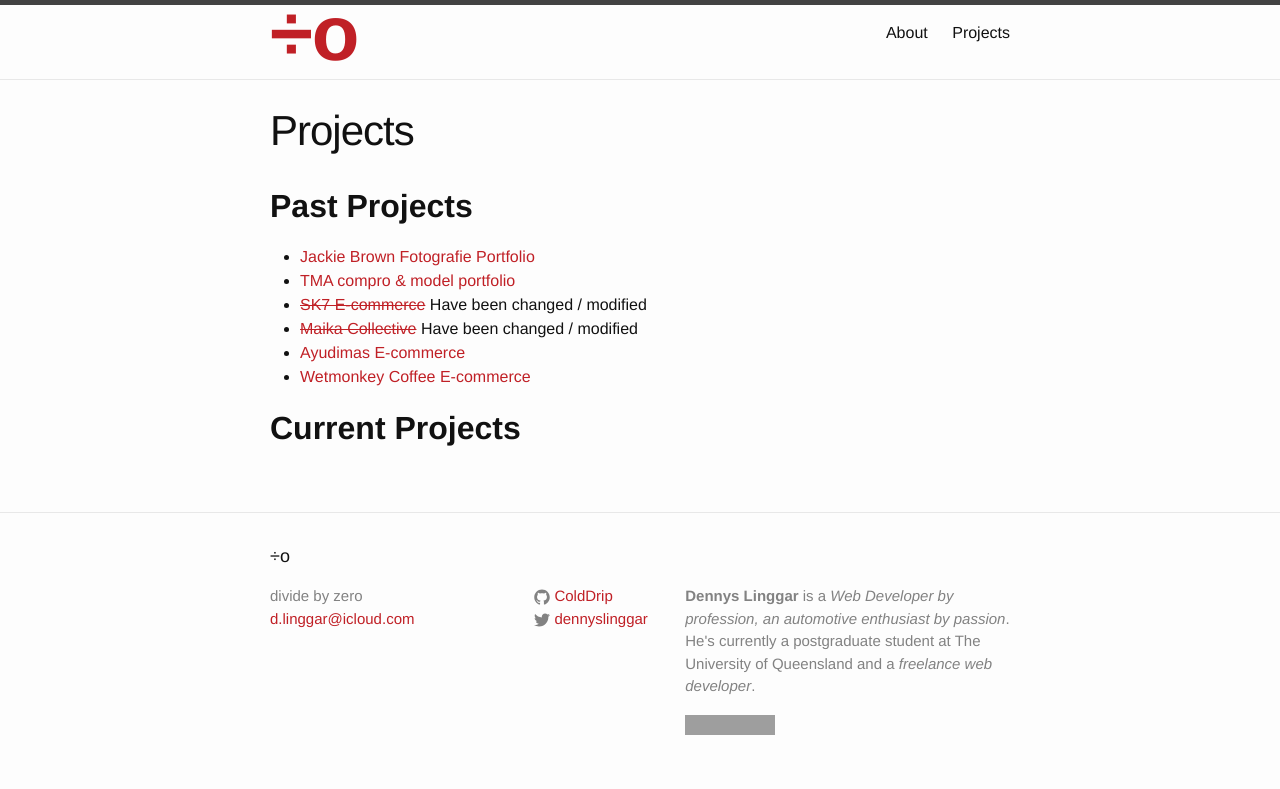
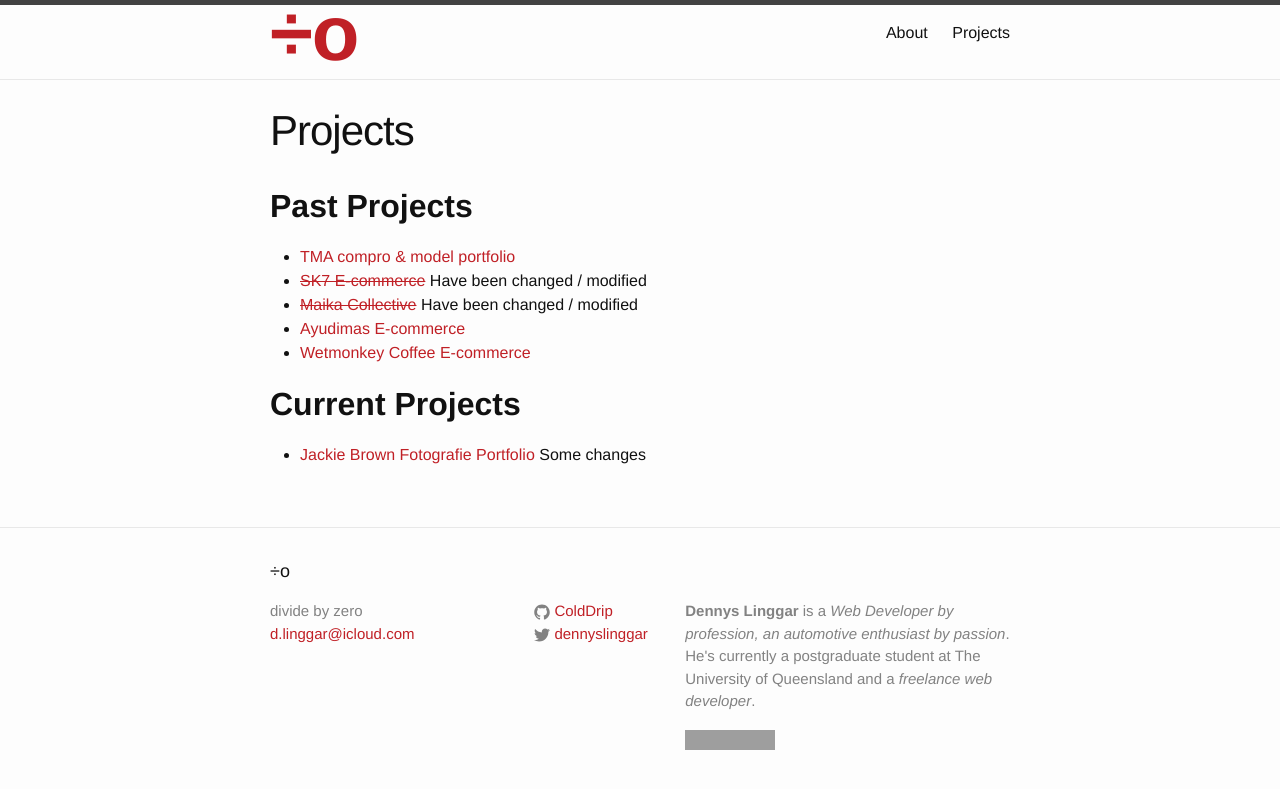
Before and after one commit to ColdDrip/ColdDrip.github.io, a Jekyll site: the page built from project.html, in a window 1280 px wide. Shown: the top 789 px of the page. Built offline with Jekyll 4.4.1, drawn with Linux system fonts in a browser that asks for light colours; grey boxes are pictures that could not be loaded.

Commit message:
project edit

```diff
--- a/project.html
+++ b/project.html
@@ -15,3 +14,6 @@ permalink: /projects/
 	</ul>
 
 <h2><b>Current Projects</b></h2>
+	<ul>
+	  <li><a href="http://www.jackiebrownfotografie.com">Jackie Brown Fotografie Portfolio</a> Some changes</li>
+	</ul>
```
Also changed, not shown: other parts of project.html (+0 -1 lines). Lines whose indentation alone changed are shown as unchanged.
